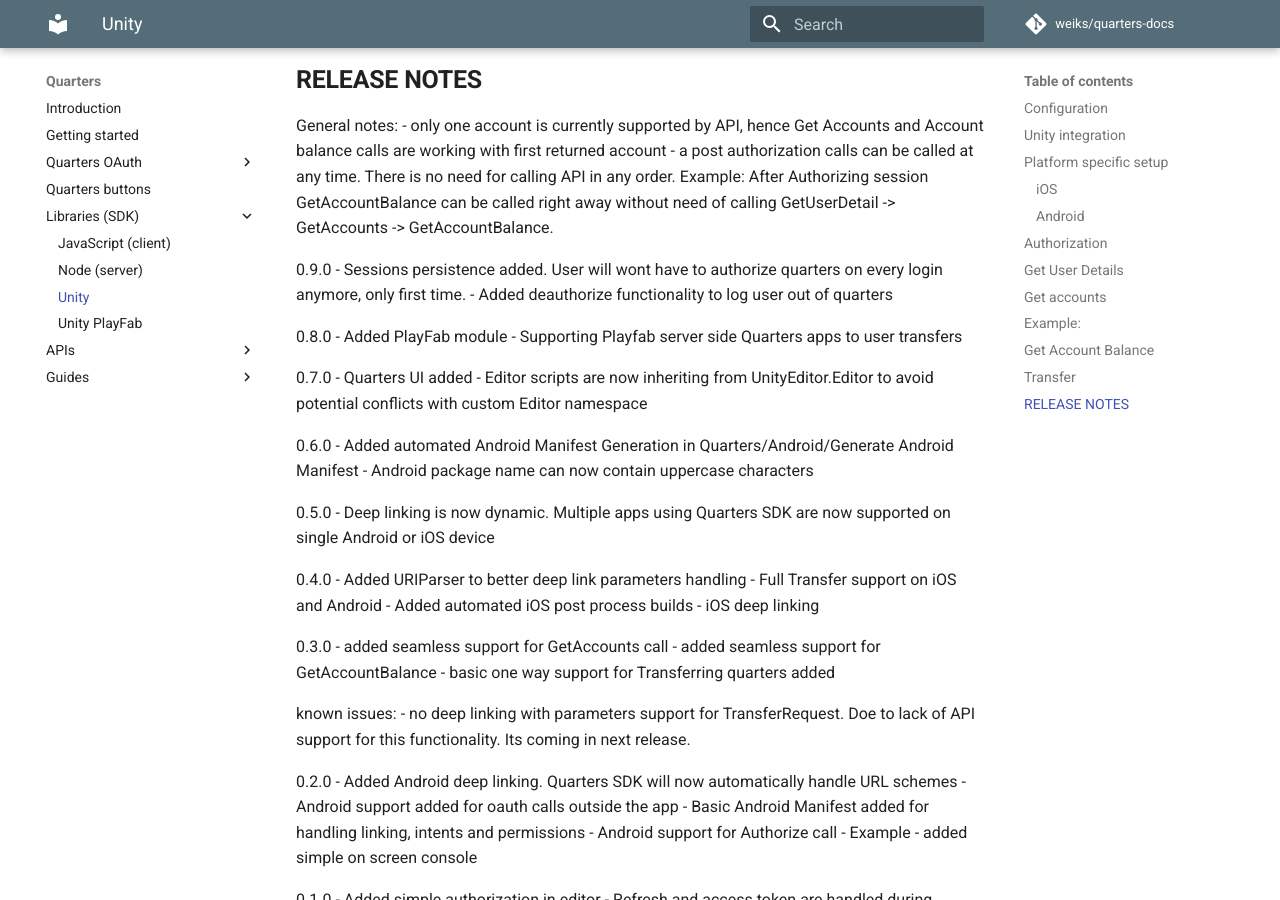
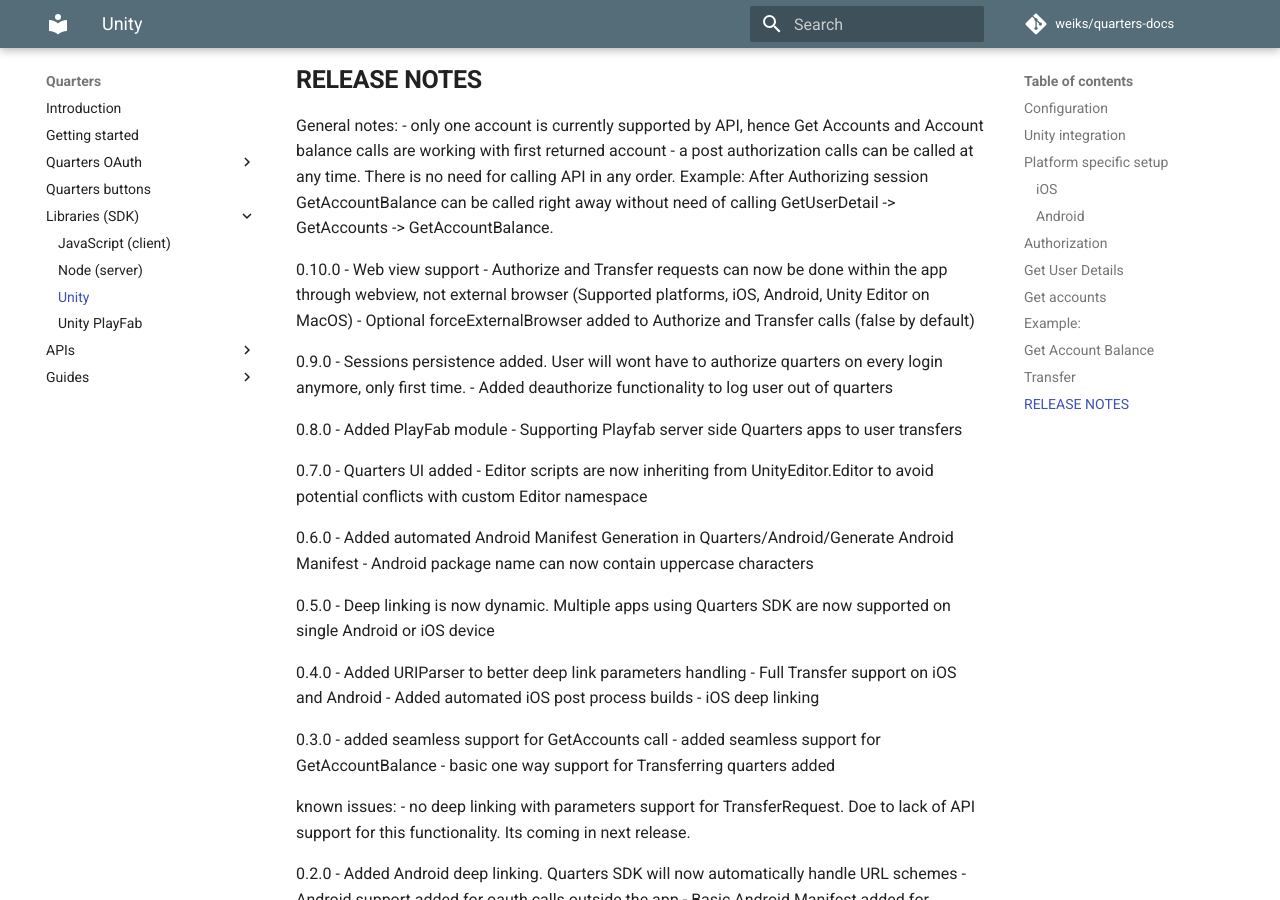
Before and after one commit to weiks/quarters-docs, an MkDocs documentation site: the page built from docs/sdk/unity.md, in a window 1280 px wide and 900 px high, scrolled down 3280 px. Built offline with MkDocs 1.6.1 and Material for MkDocs 9.7.7, drawn with Linux system fonts in a browser that asks for light colours; comment, search, counter and statistics services are not loaded; old or Windows-style settings are respelled for this version of MkDocs; some of the changed text lies outside the part shown.

Commit message:
unity sdk v0.10.0

```diff
--- a/docs/sdk/unity.md
+++ b/docs/sdk/unity.md
@@ -1,4 +1,4 @@
-# Quarters Unity SDK - v0.9.0
+# Quarters Unity SDK - v0.10.0
 
 **Supported platforms**: `iOS` and `Android`.
 
@@ -141,6 +141,14 @@
 GetAccountBalance can be called right away without need of calling GetUserDetail -> GetAccounts -> GetAccountBalance.
 
 #####
+0.10.0
+- Web view support
+- Authorize and Transfer requests can now be done within the app through webview, not external browser (Supported platforms, iOS, Android, Unity Editor on MacOS)
+- Optional forceExternalBrowser added to Authorize and Transfer calls (false by default)
+
+#####
+
+#####
 0.9.0
 - Sessions persistence added. User will wont have to authorize quarters on every login anymore, only first time.
 - Added deauthorize functionality to log user out of quarters
```
